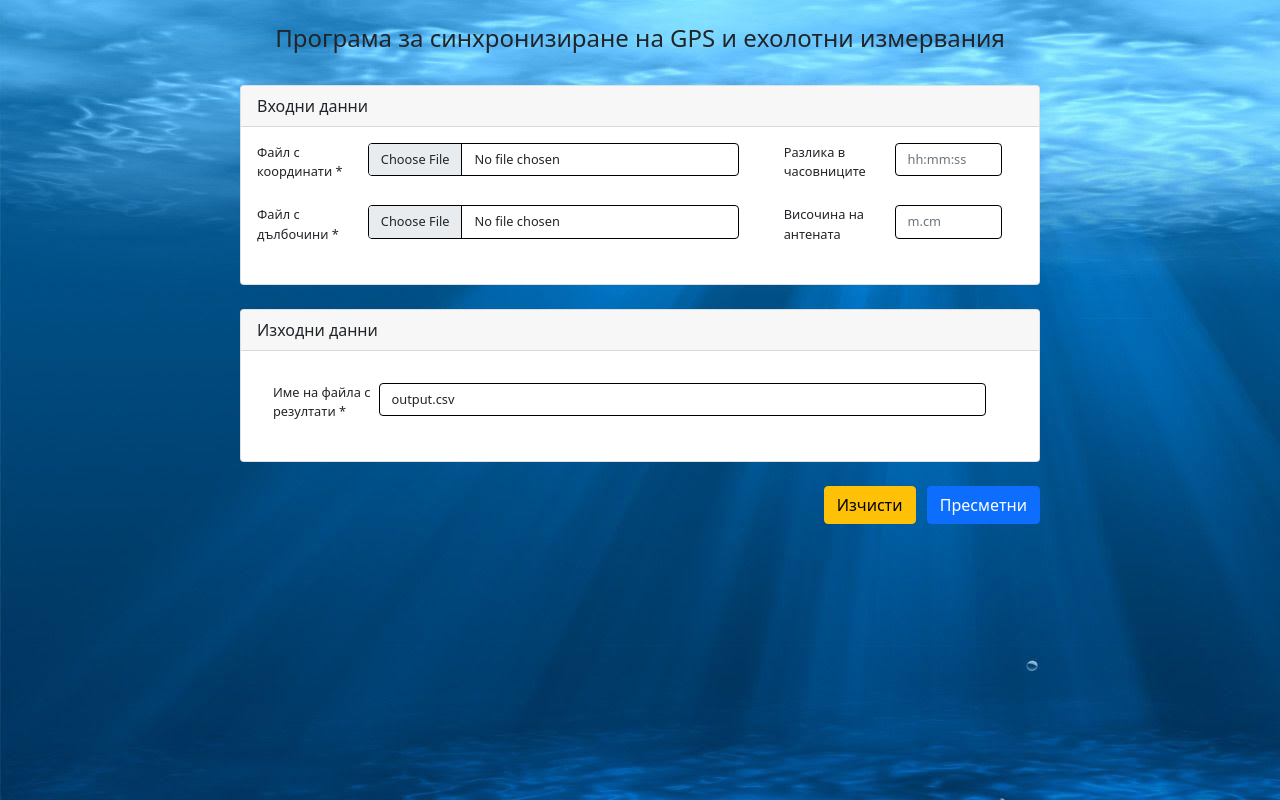
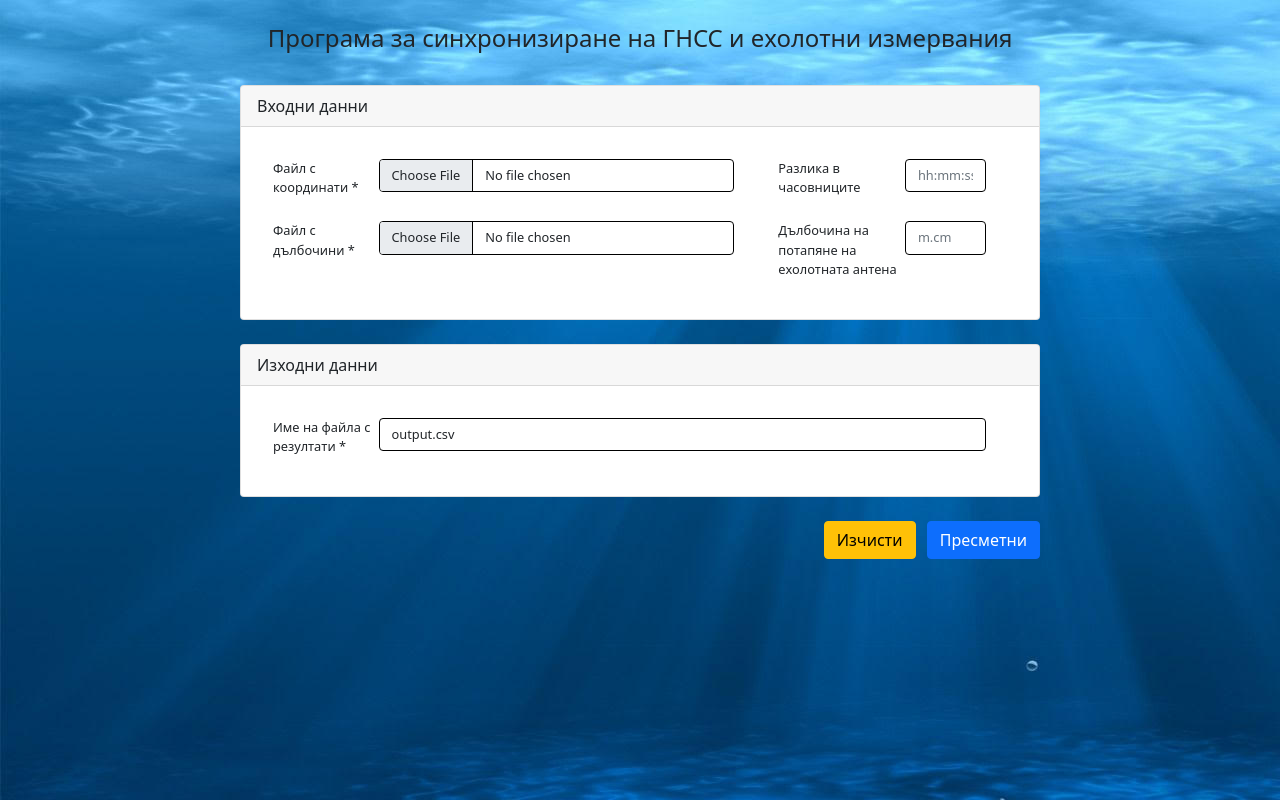
Before and after one commit to zdravko-nestorov/marine-geodesy, an Angular app: page / in a window 1280 px wide. Built offline with nearby package versions, Linux system fonts and the light colour scheme.

Commit message:
Small visual enhancements

```diff
--- a/src/app/components/app-form/app-form.component.html
+++ b/src/app/components/app-form/app-form.component.html
@@ -1,6 +1,6 @@
 <div class="application">
   <div class="header text-center">
-    <span class="h4">Програма за синхронизиране на GPS и ехолотни измервания</span>
+    <span class="h4">Програма за синхронизиране на ГНСС и ехолотни измервания</span>
   </div>
 
   <div *ngIf="successMessage && !errorMessage"
@@ -33,7 +33,7 @@
 
     <app-input-data
       fileTitle="Файл с дълбочини *"
-      deltaTitle="Височина на антената"
+      deltaTitle="Дълбочина на потапяне на ехолотната антена"
       deltaPattern="{{PATTERN_DEPTHS_HEIGHT_DELTA}}"
       deltaPlaceholder="m.cm"
       deltaDefaultValue=""
--- a/src/app/components/input-data/input-data.component.html
+++ b/src/app/components/input-data/input-data.component.html
@@ -1,24 +1,27 @@
-<div class="file-input-wrapper" class="mb-3">
+<div class="file-input-wrapper mb-3">
   <div class="row">
-    <div class="col-2">
-      <label class="form-label">{{fileTitle}}</label>
+    <div class="col-8">
+      <div class="row">
+        <div class="col-3">
+          <label class="file form-label">{{fileTitle}}</label>
         </div>
-
-    <div class="col-6">
-      <input id="file"
-             class="form-control"
+        <div class="col-9">
+          <input class="form-control"
                  type="file"
                  accept=".csv,.txt"
                  required="required"
                  (change)="handleFileChange($event.target.files)">
         </div>
+      </div>
+    </div>
 
-    <div class="col-2">
-      <label for="delta" class="form-label">{{deltaTitle}}</label>
+    <div class="col-4">
+      <div class="row">
+        <div class="col-7">
+          <label class="form-label">{{deltaTitle}}</label>
         </div>
-    <div class="col-2">
-      <input id="delta"
-             class="form-control"
+        <div class="col-5">
+          <input class="form-control"
                  required="required"
                  (change)="handleDeltaChange($event.target.value)"
                  [pattern]="deltaPattern"
@@ -27,3 +30,5 @@
         </div>
       </div>
     </div>
+  </div>
+</div>
```
Lines whose indentation alone changed are shown as unchanged.
